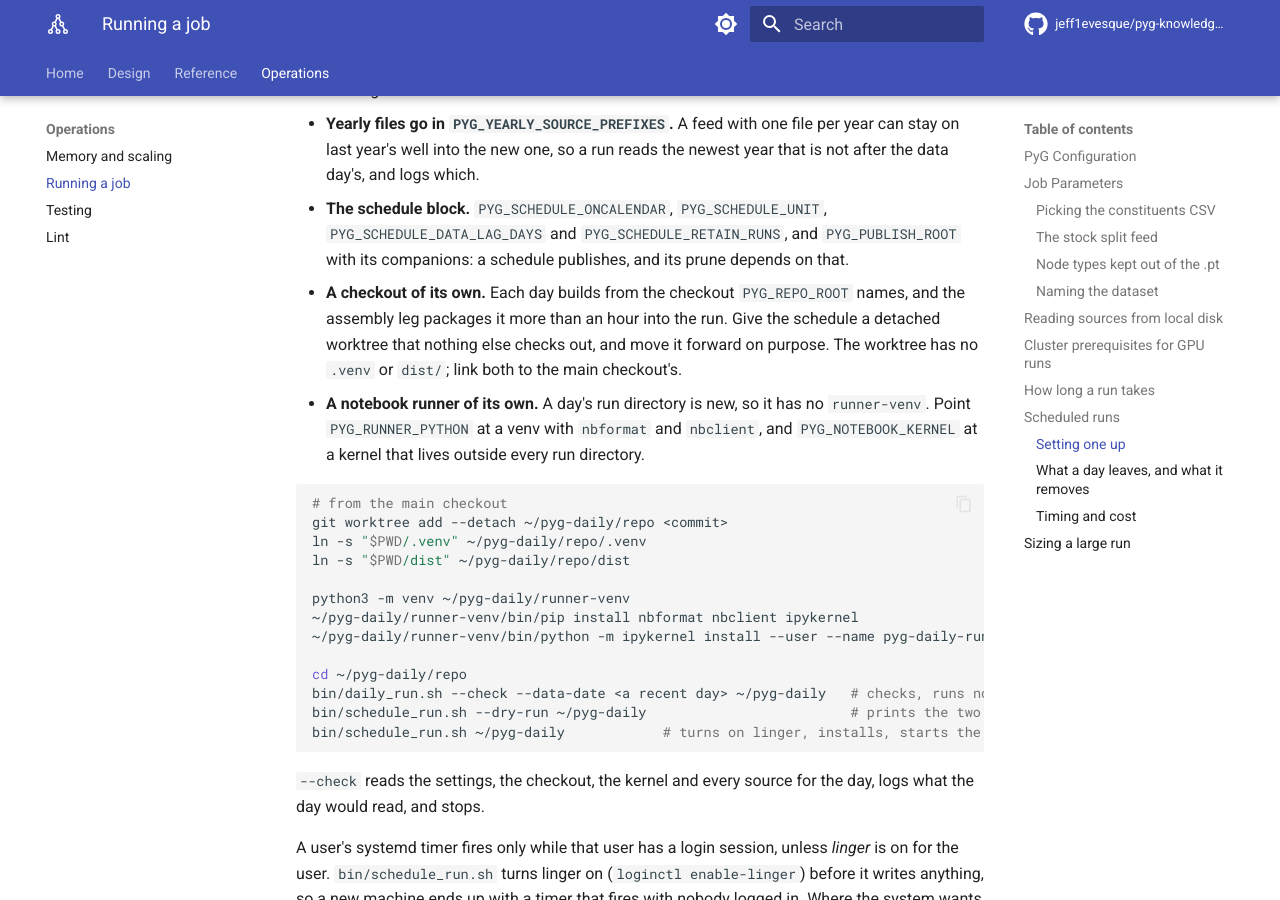
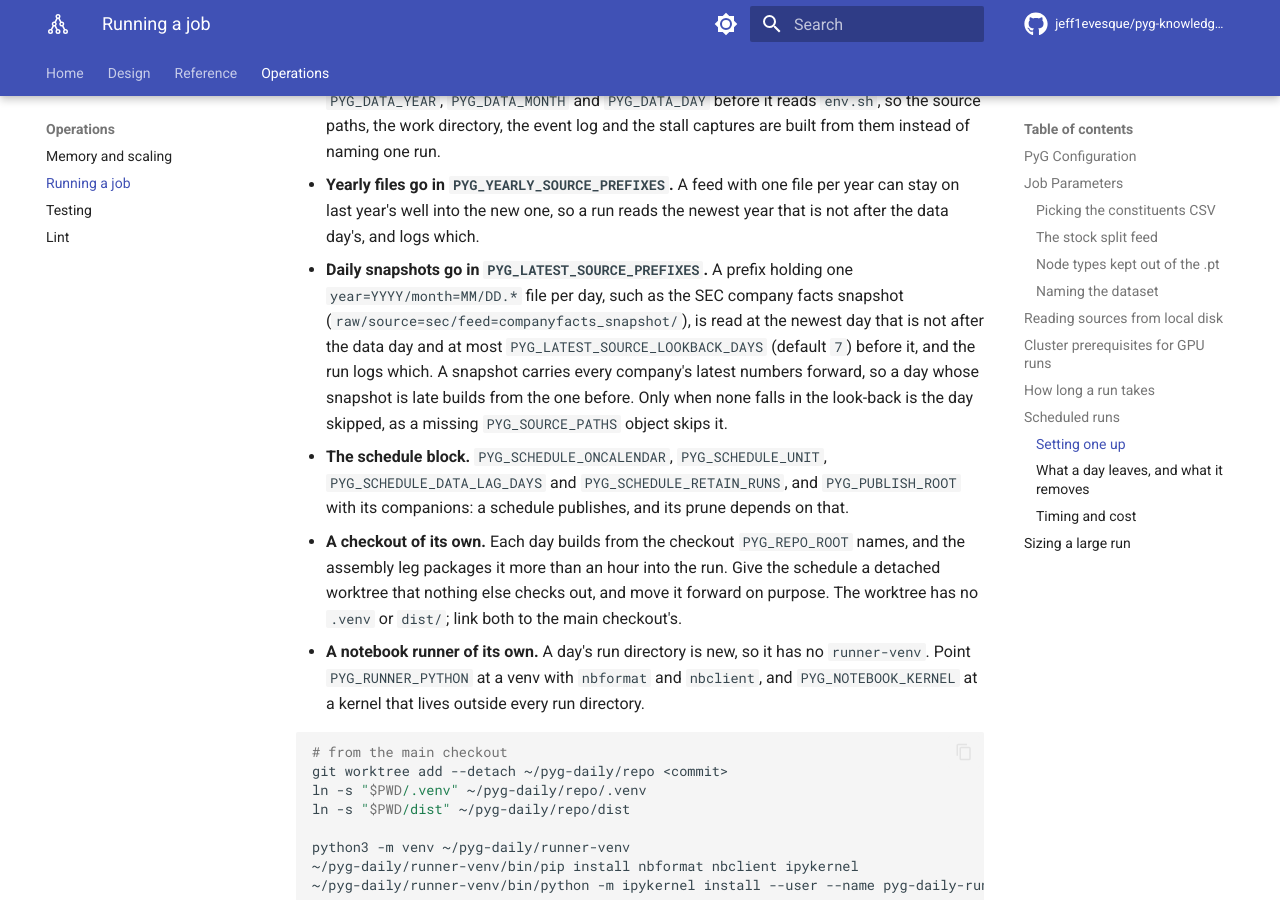
Before and after one commit to jeff1evesque/pyg-knowledge-graph-builder, an MkDocs documentation site: the page built from documentation/operations/running-a-job.md, in a window 1280 px wide and 900 px high, scrolled down 18560 px. Built offline with MkDocs 1.6.1 and Material for MkDocs 9.7.7, drawn with Linux system fonts in a browser that asks for light colours; comment, search, counter and statistics services are not loaded; some of the changed text lies outside the part shown.

Commit message:
#434: running-a-job.md, PYG_LATEST_SOURCE_PREFIXES and the second SEC feed

```diff
--- a/documentation/operations/running-a-job.md
+++ b/documentation/operations/running-a-job.md
@@ -54,7 +54,7 @@
 | Parameter | Required | Default | Description |
 |-----------|----------|---------|-------------|
 | `--mode` | Yes | `full` | `full`, `enrichment_only`, or `pyg_only`. `parse_only` also exists but is a diagnostic, not a pipeline stage: it stops at the count that materialises the parse and writes nothing — see [The parse stall](testing.md#the-parse-stall) |
-| `--source_paths` | Modes 1,2 | — | Comma-separated source path(s)/URI(s): local directories or `s3a://...`. Each is loaded independently and the results are unioned into a single triples DataFrame before enrichment. Every path must belong to exactly one registered source: by a fragment such as `source=bls` or `quotes`, or else by a folder or file named after the source. A path that matches none, or two, is rejected before Spark starts, and the sources the paths name are the ones whose linkers, date links and cross-source keys are used — see [How a run picks its sources](../reference/sources.md#how-a-run-picks-its-sources). A path naming the archive's `source=sec` partition must also name `feed=filings`: that is the only SEC feed carrying RDF, and the job rejects the other seven up front rather than failing later on a missing Turtle column |
+| `--source_paths` | Modes 1,2 | — | Comma-separated source path(s)/URI(s): local directories or `s3a://...`. Each is loaded independently and the results are unioned into a single triples DataFrame before enrichment. Every path must belong to exactly one registered source: by a fragment such as `source=bls` or `quotes`, or else by a folder or file named after the source. A path that matches none, or two, is rejected before Spark starts, and the sources the paths name are the ones whose linkers, date links and cross-source keys are used — see [How a run picks its sources](../reference/sources.md#how-a-run-picks-its-sources). A path naming the archive's `source=sec` partition must also name `feed=filings` or `feed=companyfacts_snapshot`: those are the SEC feeds carrying RDF, and the job rejects the other eight up front rather than failing later on a missing Turtle column. A path naming the snapshot feed adds `sec-companyfacts` to the run's `sources` |
 | `--input_mode` | No | `s3` | Where `--source_paths` are opened from. `s3` reads the `s3a://` URIs directly — correct in the cloud, where executors sit beside the bucket. `local` reads a mirror of those same objects from node-local disk instead; see [Reading sources from local disk](#reading-sources-from-local-disk) |
 | `--local_source_root` | When `--input_mode local` | — | Root of the staged mirror. Must exist at the same path on every worker |
 | `--local_work_dir` | Yes | — | Working directory for the interim enriched Parquet and the final artifacts. Must be reachable by every worker — a shared mount (e.g. NFS) or a URI on shared storage (`s3a://...`); on a multi-node cluster a driver-local path won't do |
@@ -615,6 +615,13 @@
 - **Yearly files go in `PYG_YEARLY_SOURCE_PREFIXES`.** A feed with one file per year can
   stay on last year's well into the new one, so a run reads the newest year that is not
   after the data day's, and logs which.
+- **Daily snapshots go in `PYG_LATEST_SOURCE_PREFIXES`.** A prefix holding one
+  `year=YYYY/month=MM/DD.*` file per day, such as the SEC company facts snapshot
+  (`raw/source=sec/feed=companyfacts_snapshot/`), is read at the newest day that is not
+  after the data day and at most `PYG_LATEST_SOURCE_LOOKBACK_DAYS` (default `7`) before
+  it, and the run logs which. A snapshot carries every company's latest numbers forward,
+  so a day whose snapshot is late builds from the one before. Only when none falls in the
+  look-back is the day skipped, as a missing `PYG_SOURCE_PATHS` object skips it.
 - **The schedule block.** `PYG_SCHEDULE_ONCALENDAR`, `PYG_SCHEDULE_UNIT`,
   `PYG_SCHEDULE_DATA_LAG_DAYS` and `PYG_SCHEDULE_RETAIN_RUNS`, and `PYG_PUBLISH_ROOT` with
   its companions: a schedule publishes, and its prune depends on that.
```
